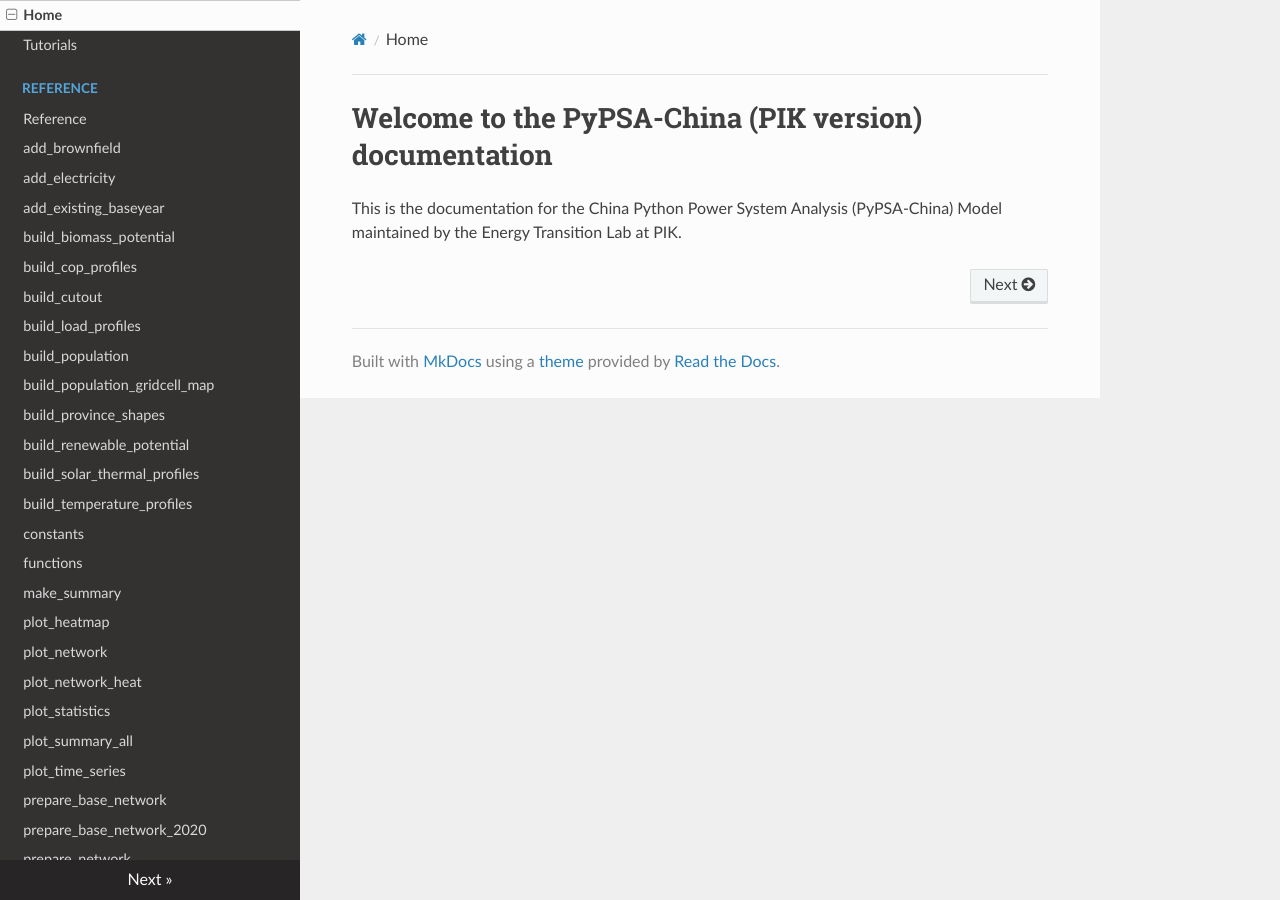
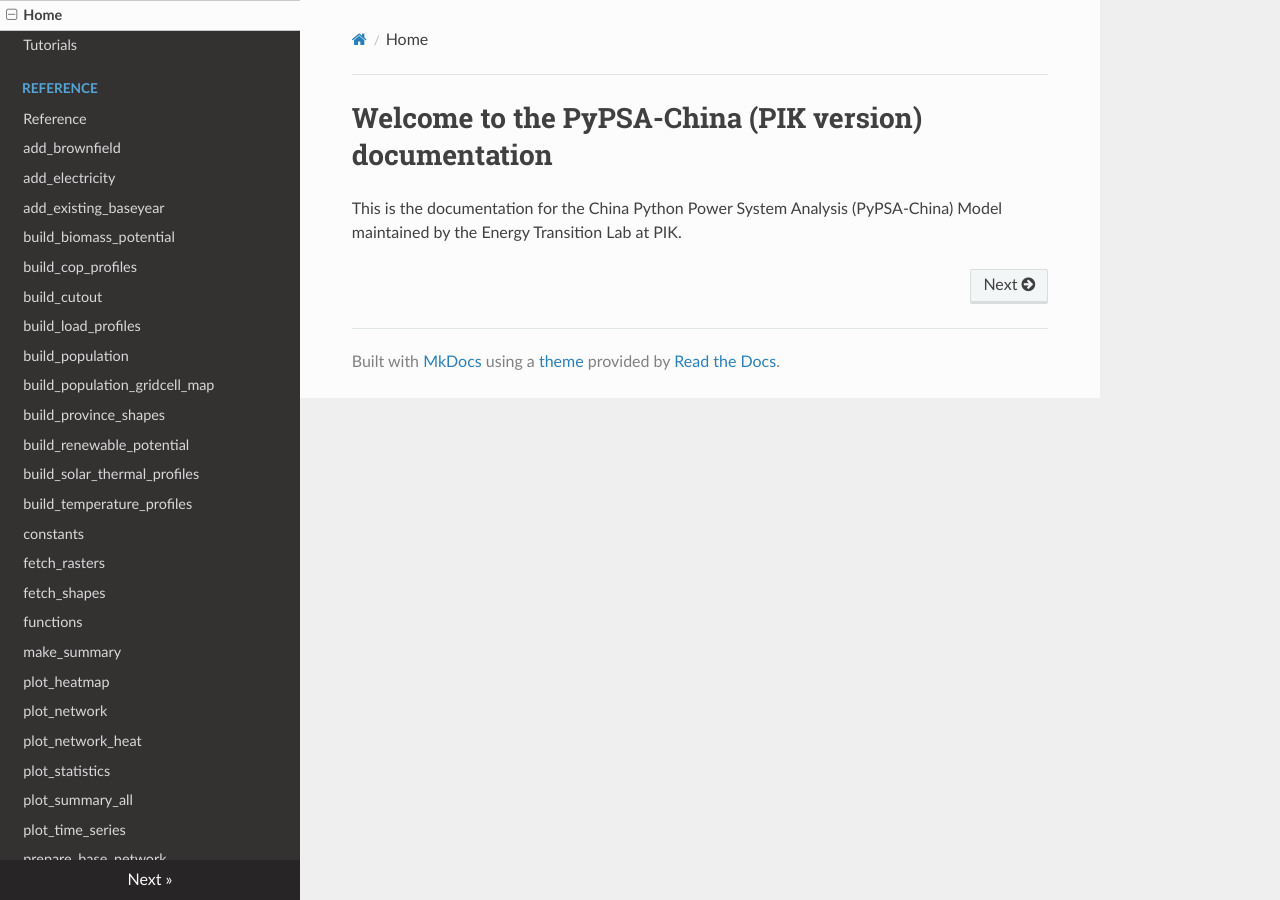
Before and after one commit to pik-piam/PyPSA-China-PIK, an MkDocs documentation site: the page built from docs/index.md, in a window 1280 px wide. Built offline with MkDocs 1.6.1, drawn with Linux system fonts in a browser that asks for light colours; nearby versions of some CDN libraries.

Commit message:
update docu index

```diff
--- a/mkdocs.yml
+++ b/mkdocs.yml
@@ -36,6 +36,8 @@ nav:
     - build_solar_thermal_profiles: docs/reference/build_solar_thermal_profiles.md
     - build_temperature_profiles: docs/reference/build_temperature_profiles.md
     - constants: docs/reference/constants.md
+    - fetch_rasters: docs/reference/fetch_rasters.md
+    - fetch_shapes: docs/reference/fetch_shapes.md
     - functions: docs/reference/functions.md
     - make_summary: docs/reference/make_summary.md
     - plot_heatmap: docs/reference/plot_heatmap.md
```
